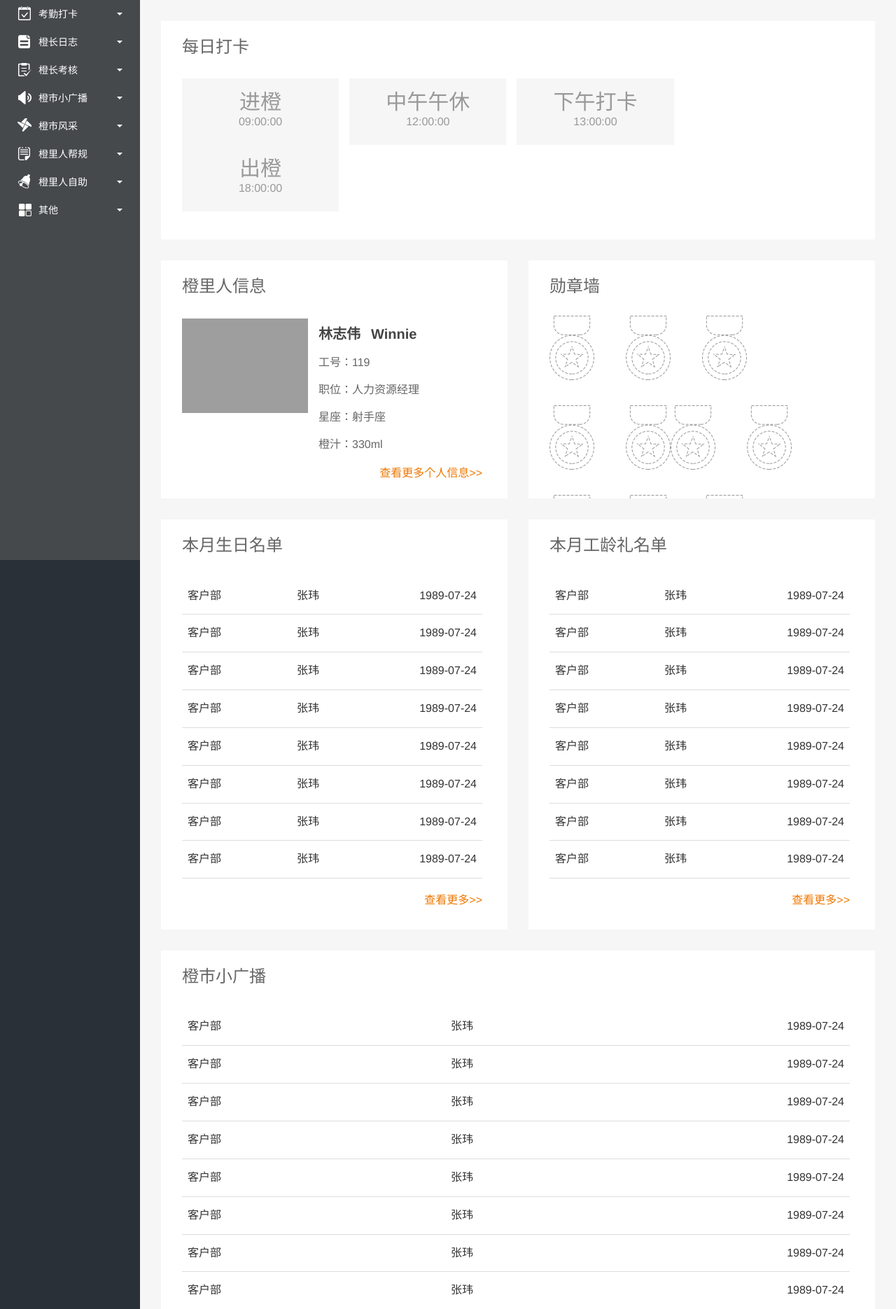
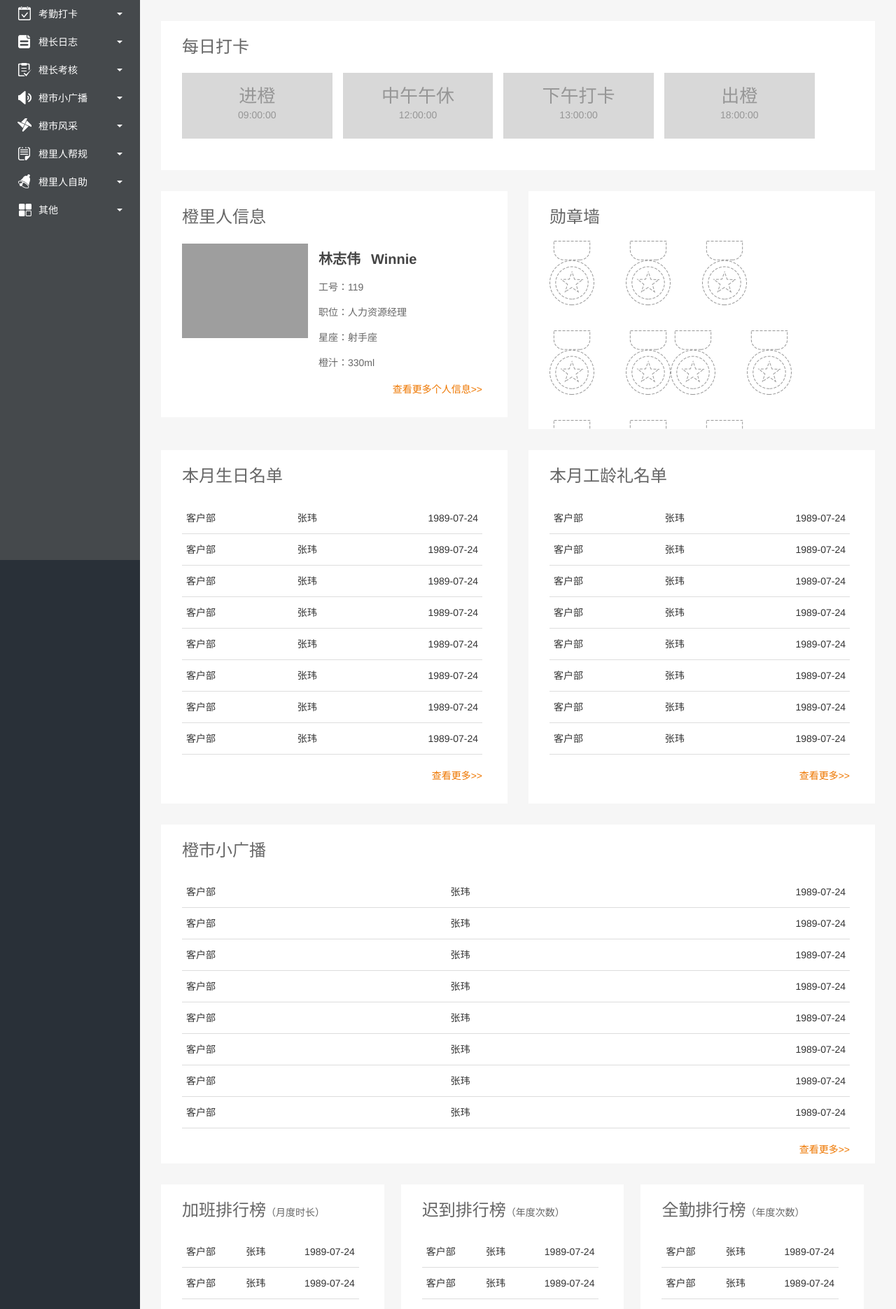
Before and after one commit to Michellya/oa_system, a PHP site: page / in a window 1280 px wide. Shown: the part 70-1940 px from the top of the page at 70% size. Run offline with PHP 8.4, Linux system fonts and the light colour scheme; grey boxes are pictures that could not be loaded.

Commit message:
修改样式

```diff
--- a/styles/styles.css
+++ b/styles/styles.css
@@ -1,27 +1,27 @@
 @charset "utf-8";
 /*global*/
 .wrapper .wrapper-container{position:relative;border-top:70px solid #e70;border-left:200px solid #293038;background:#f6f6f6;padding:30px;}
-.wrapper .wrap{background:#fff;padding:20px 36px 30px 30px;font-size:16px;margin-bottom:30px;}
-.wrapper .wrap .wrap-title{font-size:24px;color:#666;margin-bottom:28px;}
-.wrapper .wrap .wrap-title .title-tips{font-size:16px;}
+.wrapper .wrap{background:#fff;padding:20px 36px 30px 30px;font-size:14px;margin-bottom:30px;}
+.wrapper .wrap .wrap-title{font-size:24px;color:#666;margin-bottom:20px;}
+.wrapper .wrap .wrap-title .title-tips{font-size:14px;}
 .wrapper .depart-box{margin-left:30px;}
 .wrapper .depart-box .wrap{width:50%;float:left;margin-right:60px;margin-left:-30px;}
 .wrapper .depart-box .wrap:nth-child(2){margin-right:0;}
 .wrapper .separate-box{margin-left:24px;}
 .wrapper .separate-box .wrap{width:32%;float:left;margin-right:48px;margin-left:-24px;}
 .wrapper .separate-box .wrap:last-child{margin-right:0;}
-.wrapper .more-link{font-size:16px;color:#e70;float:right;}
-.wrapper .list-box .li-g{font-size:16px;color:#666;padding:8px 15px;}
-.wrapper .index-table.table>tbody>tr>td{border-top:0;border-bottom:1px solid #ddd;padding:15px 8px;}
+.wrapper .more-link{font-size:14px;color:#e70;float:right;}
+.wrapper .list-box .li-g{font-size:14px;color:#666;padding:8px 15px;}
+.wrapper .index-table.table>tbody>tr>td{border-top:0;border-bottom:1px solid #ddd;padding:12px 6px;}
 .wrapper .index-table.table>tbody>tr>td:last-child{text-align:right;}
 .wrapper .index-table.table>tbody>tr>td:nth-child(2){text-align:center;}
 .wrapper a:hover,.wrapper a:focus{color:#e70;}
 /* 打卡主页 */
 .wrapper .sign-box{background:#fff;max-height:340px;overflow:hidden;}
 .wrapper .sign-box .sign{width:100%;overflow:hidden;}
-.wrapper .sign-box .sign li{width:23.5%;float:left;text-align:center;color:#fff;font-size:30px;line-height:23px;padding:22px 0;margin-right:15px;cursor:pointer;}
-.wrapper .sign-box .sign li{background:#f6f6f6;color:#999;}
-.wrapper .sign-box .sign li .sign-time{font-size:16px;}
+.wrapper .sign-box .sign li{width:22.5%;float:left;text-align:center;color:#fff;font-size:26px;line-height:23px;padding:22px 0;margin-right:15px;cursor:pointer;margin-bottom:5px;}
+.wrapper .sign-box .sign li{background:#d8d8d8;color:#969696;}
+.wrapper .sign-box .sign li .sign-time{font-size:14px;}
 .wrapper .sign-box .sign li.checked:first-child,.wrapper .sign-box .sign li:first-child:hover {background:#548bb7;color:#fff;}
 .wrapper .sign-box .sign li.checked:nth-child(2),.wrapper .sign-box .sign li:nth-child(2):hover{background:#a5ab81;color:#fff;}
 .wrapper .sign-box .sign li.checked:nth-child(3),.wrapper .sign-box .sign li:nth-child(3):hover{background:#d8b25c;color:#fff;}
@@ -51,10 +51,10 @@
 .wrapper .general-info .general-content{overflow: hidden;zoom:1;}
 .wrapper .general-info .general-content .general-picture{width:180px;float:left;}
 .wrapper .general-info .general-content ul{display:inline-block;margin-bottom:0 !important;}
-.wrapper .general-info .general-content .list-group li{font-size:16px;color:#666;border:none !important;padding:8px 15px !important;}
+.wrapper .general-info .general-content .list-group li{font-size:14px;color:#666;border:none !important;padding:8px 15px !important;}
 .wrapper .general-info .general-content .general-word{font-size:20px !important;font-weight: bold;color:#444;}
 .wrapper .detail-info{padding-top:30px;}
 .wrapper .detail-info .vertical-line{width:4px;height:20px;background:#444;display:inline-block;}
 .wrapper .detail-info .title-word{position: relative;top:-3px;left:5px;font-size:20px;color:#444;display:inline-block;}
 .wrapper .detail-info ul{width:33%;display:inline-block;margin-bottom:0 !important;}
-.wrapper .detail-info .list-group li{font-size:16px;color:#666;border:none !important;padding:8px 15px !important;}
+.wrapper .detail-info .list-group li{font-size:14px;color:#666;border:none !important;padding:8px 15px !important;}
```
